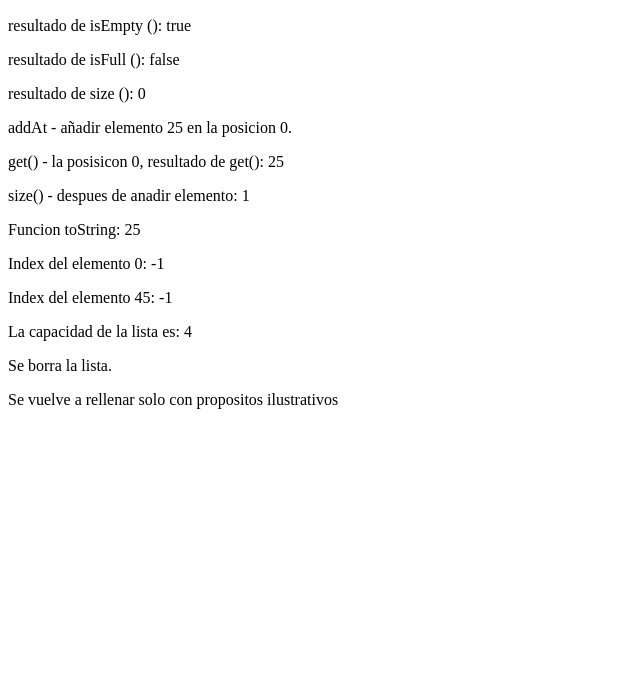
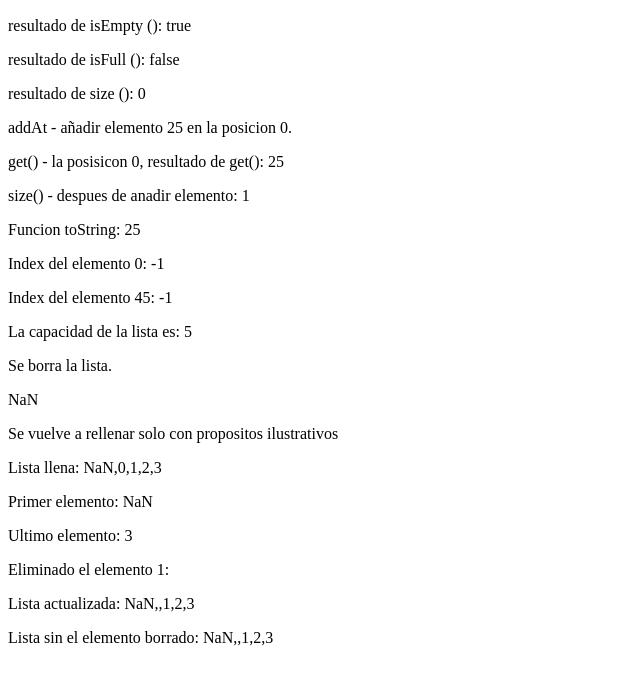
Before and after one commit to xabertum/DWEC03_Tarea03, a plain HTML site: page public_html/index.html in a window 1280 px wide. Shown: the part 110-794 px from the top of the page, without its empty margins (0-640 px from the left). Drawn offline with Linux system fonts and the light colour scheme.

Commit message:
minor changes

```diff
--- a/public_html/index.html
+++ b/public_html/index.html
@@ -32,7 +32,7 @@
 
         <script src = "array_funciones_lista.js"></script>
         <script>
-            var miLista = create(4);
+            var miLista = create(5);
             document.getElementById("demo").innerHTML = "resultado de isEmpty (): " + isEmpty(miLista);
             document.getElementById("isFull").innerHTML = "resultado de isFull (): " + isFull(miLista);
             document.getElementById("size").innerHTML = "resultado de size (): " + size(miLista);
@@ -50,7 +50,7 @@
             document.getElementById("capacidad").innerHTML = "La capacidad de la lista es: " + capacity(miLista);
             document.getElementById("clear").innerHTML = "Se borra la lista.";
             clear(miLista);
-            //document.getElementById("afterClear").innerHTML = toString(miLista);
+            document.getElementById("afterClear").innerHTML = toString(miLista);
             document.getElementById("coment").innerHTML = "Se vuelve a rellenar solo con propositos ilustrativos";
 
             add(miLista,0);
```
